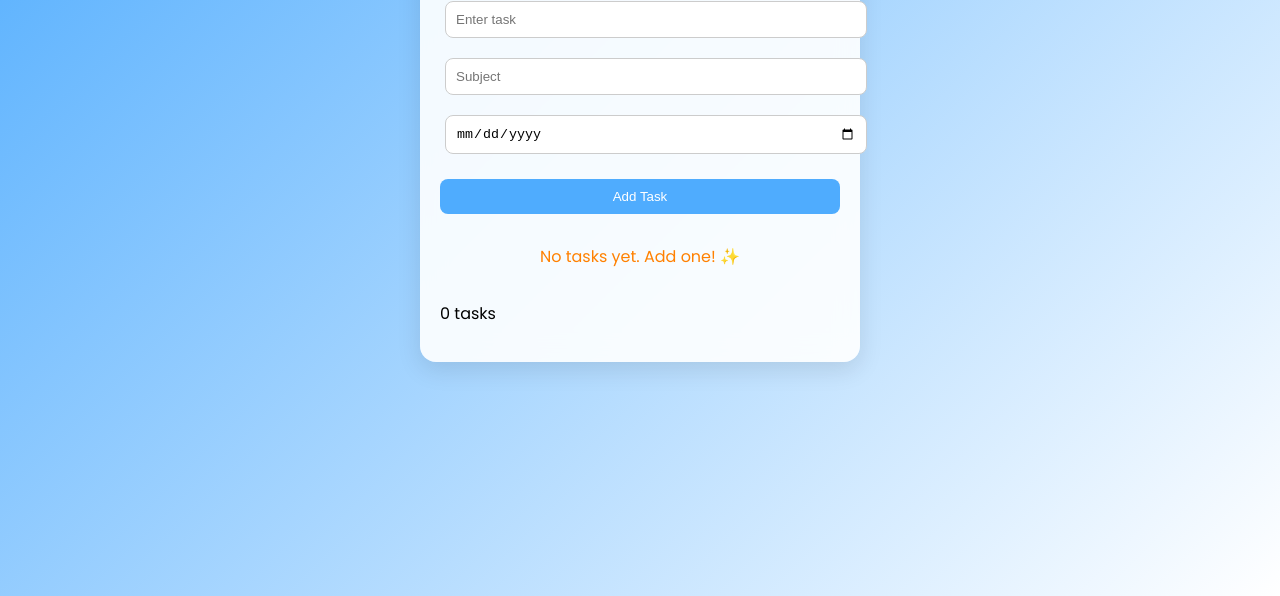
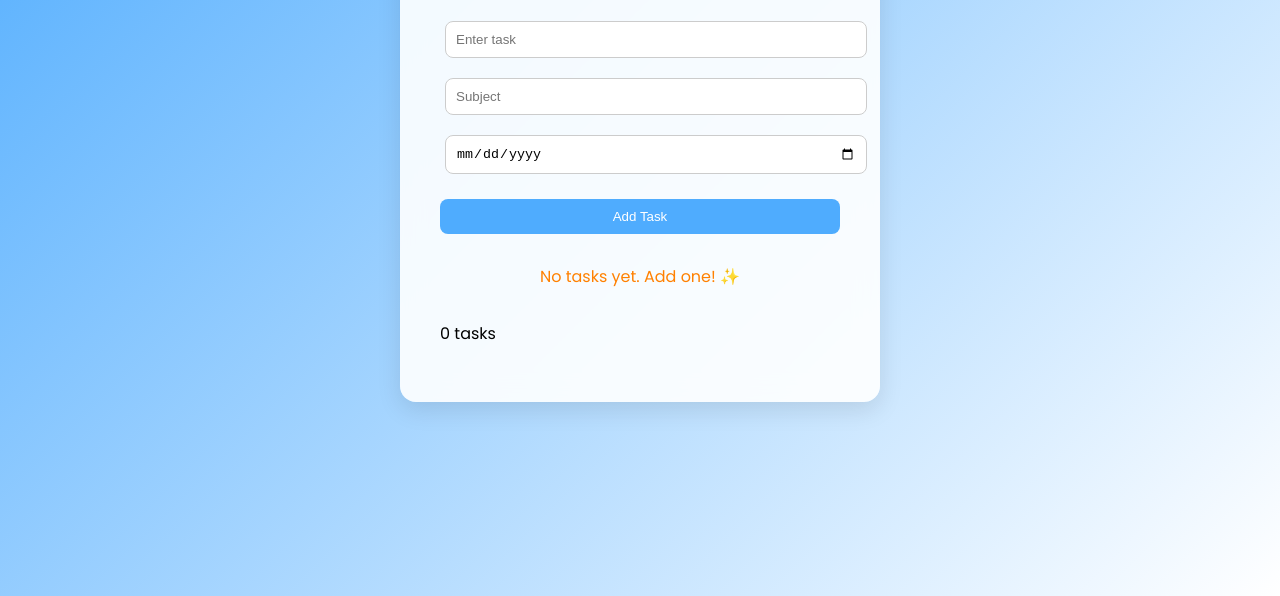
Before and after one commit to sherlyns138-crypto/recipejs-functional-cooking, a plain HTML site: page Study-Planner-Task-Tracker/index.html in a window 1280 px wide. Shown: the part 224-820 px from the top of the page. Drawn offline with Linux system fonts and the light colour scheme.

Commit message:
Changed the padding in the style.css

```diff
--- a/Study-Planner-Task-Tracker/style.css
+++ b/Study-Planner-Task-Tracker/style.css
@@ -10,7 +10,7 @@ body {
   width: 400px;
   margin: 50px auto;
   background: rgba(255, 255, 255, 0.9);
-  padding: 20px;
+  padding: 40px;
   border-radius: 16px;
   backdrop-filter: blur(12px);
   box-shadow: 0 8px 25px rgba(0,0,0,0.1);
```
